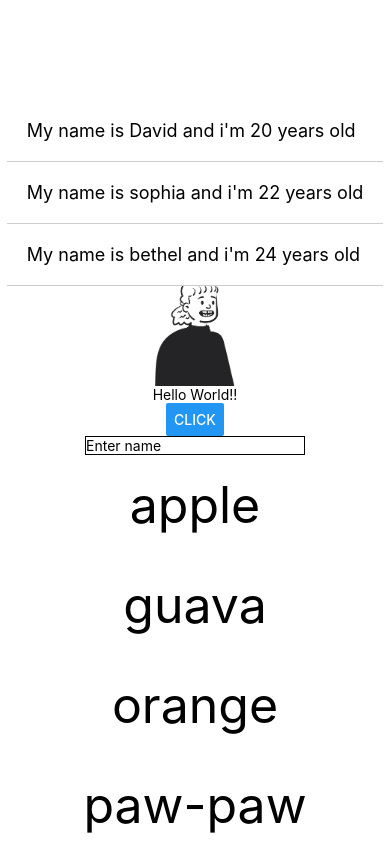
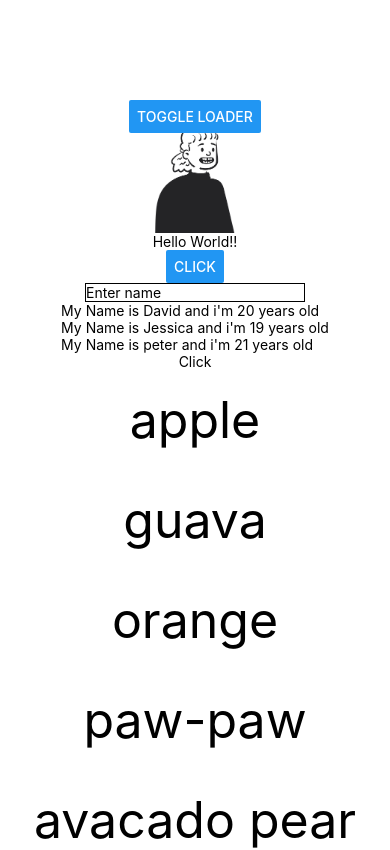
Before and after one commit to Amajuoyichidera/react_native-components, a React Native app: screen / in a window 390 px wide. Shown: the top 850 px of the page. Built offline with nearby package versions, Linux system fonts and the light colour scheme.

Commit message:
first version

```diff
--- a/App.js
+++ b/App.js
@@ -1,39 +1,39 @@
 import { StatusBar } from 'expo-status-bar';
-import { StyleSheet, Text, View, Image, Button, Alert, TextInput, ScrollView, FlatList } from 'react-native';
+import { StyleSheet, Text, View, Image, Button, Alert, TextInput, ScrollView, FlatList, TouchableOpacity, ActivityIndicator } from 'react-native';
 import { useState } from 'react';
 
 export default function App() {
   const [name, setName] = useState('');
   const [inputFocused, setInputFocused] = useState(false);
   const fruits = ['apple', 'guava', 'orange', 'paw-paw', 'avacado pear', 'pine-apple', 'lemon',]
+  const [loader, setLoader] = useState(false);
 
   const data = [
-    {name: 'David', id: 1, age: 20},
-    {name: 'sophia', id: 2, age: 22},
-    {name: 'bethel', id: 3, age: 24}
+    {name: 'David', age: 20, id: 1},
+    {name: 'Jessica', age: 19, id: 2},
+    {name: 'peter', age: 21, id: 3}
   ]
 
   const renderItem = ({item}) => (
-    <View style={styles.itemContainer}>
-      <Text style={styles.text}>My name is {item.name} and i'm {item.age} years old</Text>
+    <View>
+      <Text>My Name is {item.name} and i'm {item.age} years old</Text>
     </View>
   )
 
   return (
     <View style={styles.container}>
-      <FlatList
-       data={data}
-       renderItem={renderItem}
-       keyExtractor={item => item.id.toString()}
-       />
 
+      {loader ? <ActivityIndicator size="large" color="#00ff00" /> : null }
+      <Button title='Toggle Loader' onPress={() => setLoader(!loader)} />
       <Image style={{height: 100, width: 80, resizeMode: 'cover'}} source={require('./assets/profile.png')} />
       <Text>Hello World!!</Text>
       <Button onPress={() => Alert.alert('button clicked')} title='Click' />
       <TextInput style={{borderColor: inputFocused ? 'blue' : 'black', borderWidth: 1}} onChangeText={setName} value={name} placeholder='Enter name' onFocus={() => setInputFocused(true)} onBlur={() => setInputFocused(false)} />
 
-
-
+      <FlatList data={data} renderItem={renderItem} keyExtractor={item => item.id.toString()} />
+        <TouchableOpacity onPress={() => Alert.alert('TouchableOpacity clicked')}>
+          <Text>Click</Text>
+        </TouchableOpacity>
       <ScrollView>
         {fruits.map(item => (
           <Text style={{fontSize: 50, lineHeight: 100, textAlign: 'center'}}>
```
